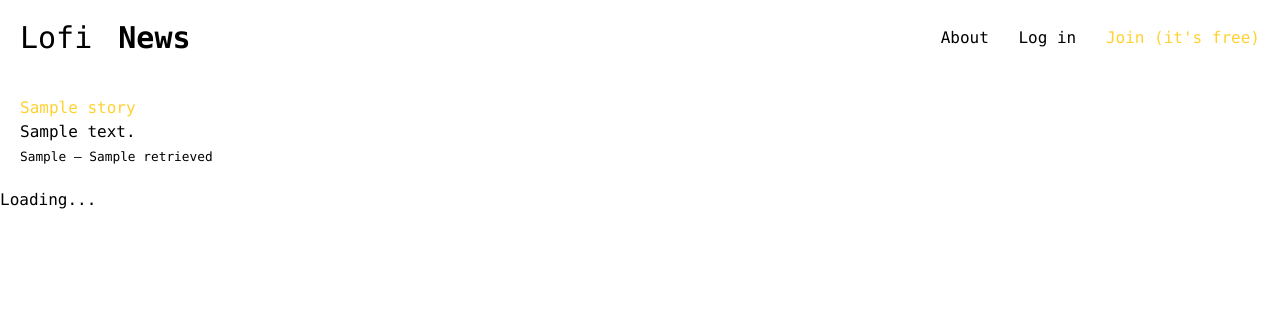
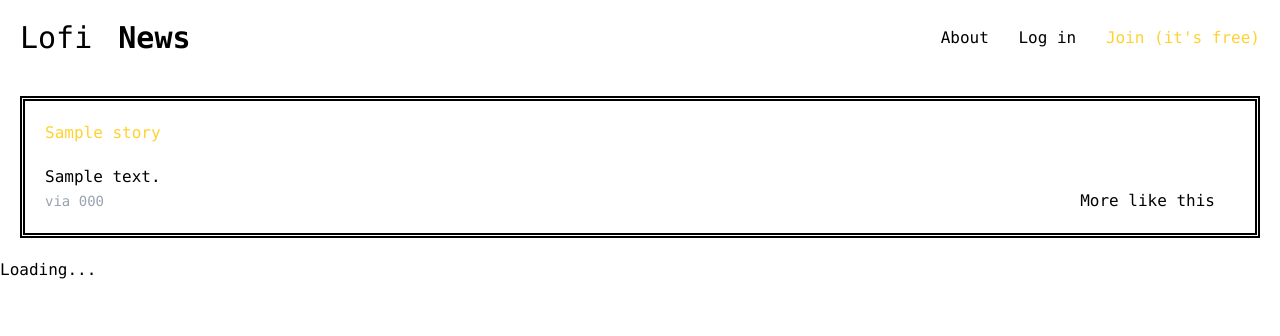
Before and after one commit to csdurfee/lofi_news, a Django app: template frontend/templates/frontend/index.html in a window 1280 px wide. Shown: the top 336 px of the page. Run offline with Django 5.2, Linux system fonts and the light colour scheme; the template is opened without the code that fills it: most values are stand-ins (such as "Sample title", 1, 10 or a date in 2020); data that the repository does not hold is empty; some libraries are stand-ins or nearby versions.

Commit message:
add buttons for stories

```diff
--- a/frontend/templates/frontend/stories.html
+++ b/frontend/templates/frontend/stories.html
@@ -1,6 +1,6 @@
 <div id="stories">
     {% for story in stories %}
-        <article id="story-{{story.id}}" class="p-5">
+        <article id="story-{{story.id}}" class="m-5 p-5 border-5 border-double">
             <div class="text-amber-300">
                 {% if story.original_url %}
                     <a href="{{ story.original_url }}">{{ story.title }}</a>
@@ -8,11 +8,23 @@
                     {{ story.title }}
                 {% endif %}
             </div>
-            <div class="article-body">
-                {{ story.text|truncatewords:50 }}
+            {% if story.text %}
+                <div class="article-body pt-5">
+                    {{ story.text|truncatewords:50 }}
+                </div>
+            {% endif %}
+
+            <div id="button-panel-{{ story.id }}" class="flex justify-between items-center">
+                <span class="text-sm text-gray-400">via {{ story.data_source.code }}</span>
+                <div class="inline-flex">
+                    <form class="inline" method="post" data-on:submit="@post('/vote/up', {contentType: 'form'})">
+                        {% csrf_token %}
+                        <button type="submit" class="btn btn-warning mr-5">More like this</button>
+                    </form>
+                    {# <button class="btn btn-secondary" data-on:click="@post('/vote/down')">Less</button> #}
+                </div>
             </div>
-
-            <small>{{ story.data_source }} &mdash; {{ story.retrieved }}</small>
+            {# <small>{{ story.data_source }} &mdash; {{ story.retrieved }}</small> #}
         </article>
         {% if forloop.last %}
 
```
